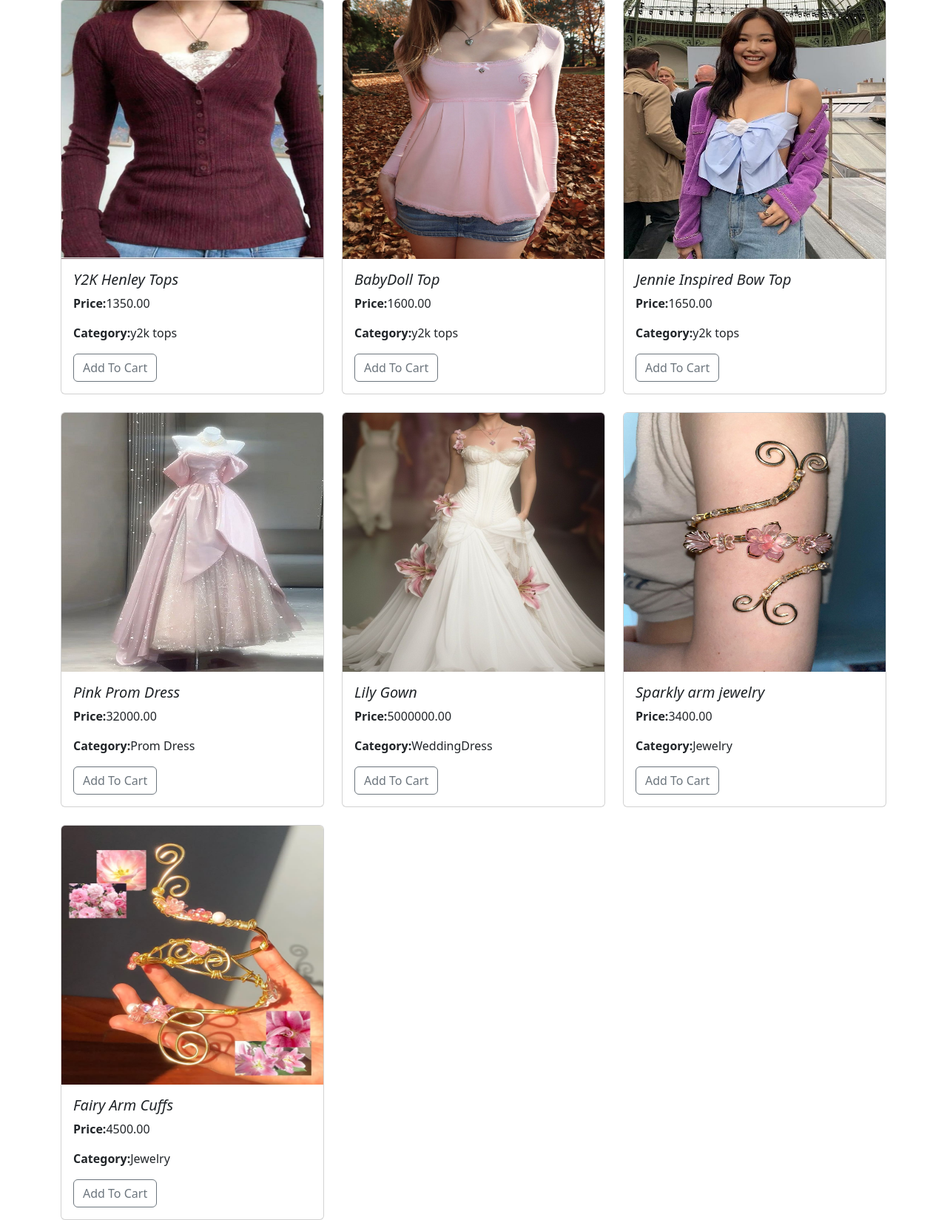
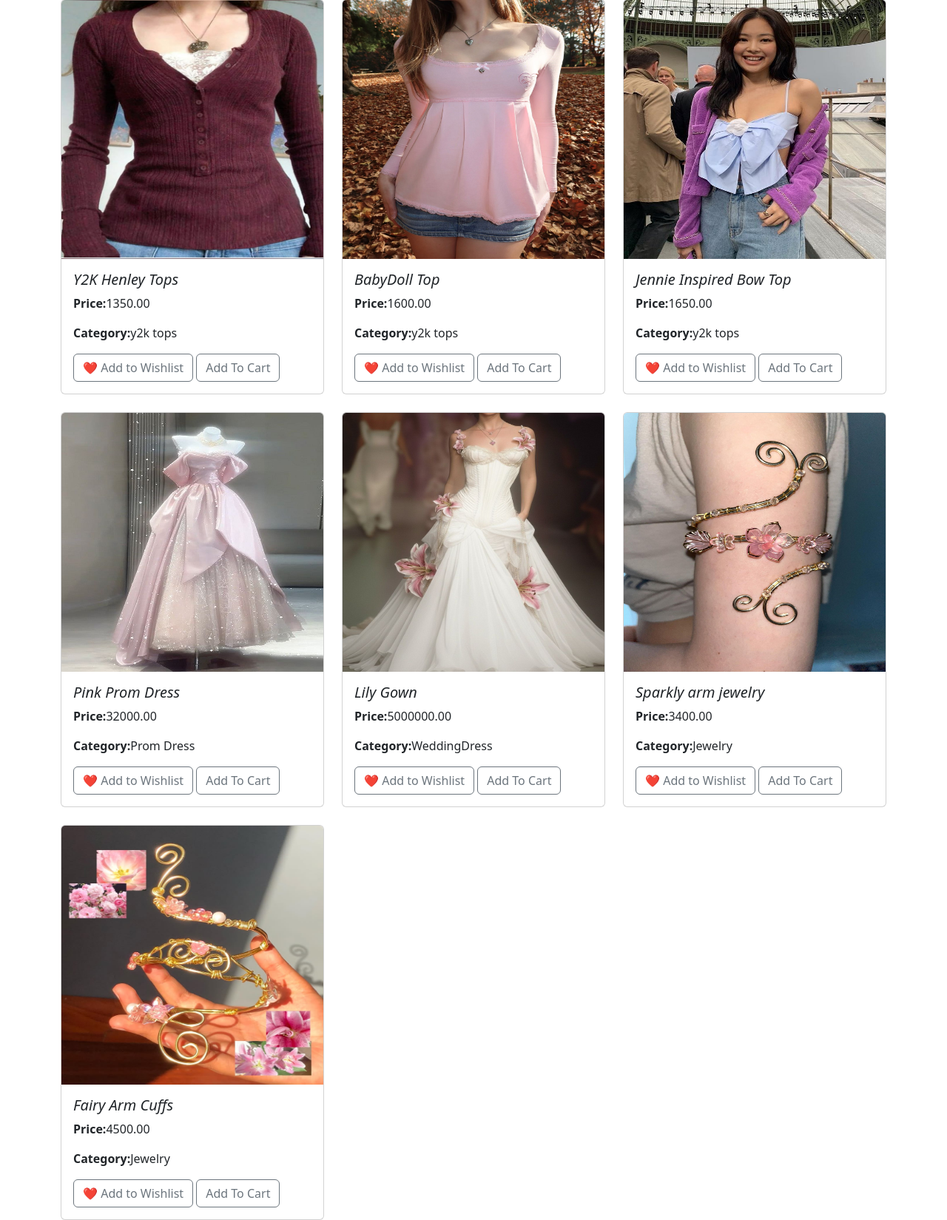
Before and after one commit to Pramila-stack/E-Commerce, a Django app: page / in a window 1280 px wide. Shown: the part 95-1744 px from the top of the page at 74% size. Run offline with Django 5.2, Linux system fonts and the light colour scheme; data comes from the database, SQL or seed files in the repository; both versions use the stored data as it was after the commit.

Commit message:
Added wishlist feature

```diff
--- a/ECOMMERCE/settings.py
+++ b/ECOMMERCE/settings.py
@@ -64,7 +64,8 @@ TEMPLATES = [
                 'django.template.context_processors.request',
                 'django.contrib.auth.context_processors.auth',
                 'django.contrib.messages.context_processors.messages',
-                'ministore.context_processors.cart_item_count'
+                'ministore.context_processors.cart_item_count',
+                'ministore.context_processors.wishlist_count',
             ],
         },
     },
--- a/ministore/context_processors.py
+++ b/ministore/context_processors.py
@@ -3,3 +3,8 @@ def cart_item_count(request):
     cart = request.session.get("cart", {})  # get the cart from session
     total_quantity = sum(cart.values())     # sum all quantities
     return {"cart_count": total_quantity}   # send this to templates
+
+
+def wishlist_count(request):
+    wishlist = request.session.get("wishlist", [])
+    return {"wishlist_count": len(wishlist)}
--- a/ministore/urls.py
+++ b/ministore/urls.py
@@ -3,12 +3,27 @@ from django.urls import path
 from ministore import views
 
 urlpatterns = [
-    path("",views.ProductListView.as_view(),name="product-list"),
-    path("product-detail/<int:pk>/",views.ProductDetailView.as_view(),name="product-detail"),
-    path("cart/",views.CartView.as_view(),name="cart"),
-    path("add-to-cart/<int:pk>/",views.AddToCartView.as_view(),name="add-cart"),
-    path("remove-cart/<int:pk>/",views.RemoveFromCartView.as_view(),name="remove-cart"),
-    path("checkout/",views.CheckoutView.as_view(),name="checkout"),
-    path("success-page/",views.CheckoutSuccessView.as_view(),name="success"),
-    path("signup/",views.SignupView.as_view(),name="signup")
+    path("", views.ProductListView.as_view(), name="product-list"),
+    path(
+        "product-detail/<int:pk>/",
+        views.ProductDetailView.as_view(),
+        name="product-detail",
+    ),
+    path("cart/", views.CartView.as_view(), name="cart"),
+    path("add-to-cart/<int:pk>/", views.AddToCartView.as_view(), name="add-cart"),
+    path(
+        "remove-cart/<int:pk>/", views.RemoveFromCartView.as_view(), name="remove-cart"
+    ),
+    path("checkout/", views.CheckoutView.as_view(), name="checkout"),
+    path("success-page/", views.CheckoutSuccessView.as_view(), name="success"),
+    path("signup/", views.SignupView.as_view(), name="signup"),
+    path("wishlist/", views.WishlistView.as_view(), name="wishlist"),
+    path(
+        "add-to-wishlist/<int:pk>/", views.AddToWishlistView.as_view(), name="add_to_wishlist"
+    ),
+    path(
+        "remove-from-wishlist/<int:pk>/",
+        views.RemoveFromWishlistView.as_view(),
+        name="remove_from_wishlist",
+    ),
 ]
--- a/ministore/views.py
+++ b/ministore/views.py
@@ -153,3 +153,36 @@ class SignupView(CreateView):
     template_name = "registration/signup.html"
     form_class = SignupForm
     success_url = reverse_lazy("login")
+
+
+class WishlistView(LoginRequiredMixin, TemplateView):
+    template_name = "wishlist.html"
+
+    def get_context_data(self, **kwargs):
+        context = super().get_context_data(**kwargs)
+
+        wishlist = self.request.session.get("wishlist", [])
+        products = Product.objects.filter(id__in=wishlist)
+
+        context["products"] = products
+        return context
+
+class AddToWishlistView(LoginRequiredMixin, View):
+    def get(self, request, pk):
+        wishlist = request.session.get("wishlist", [])
+
+        if pk not in wishlist:
+            wishlist.append(pk)
+
+        request.session["wishlist"] = wishlist
+        return redirect("wishlist")
+
+class RemoveFromWishlistView(LoginRequiredMixin, View):
+    def get(self, request, pk):
+        wishlist = request.session.get("wishlist", [])
+
+        if pk in wishlist:
+            wishlist.remove(pk)
+
+        request.session["wishlist"] = wishlist
+        return redirect("wishlist")
--- a/templates/base.html
+++ b/templates/base.html
@@ -24,6 +24,11 @@
                 {% endif %}
             </a>
 
+
+            <a href="{% url 'wishlist' %}" class="text-decoration-none">
+                ❤️ {{ wishlist_count }}
+            </a>
+
             <form action="{% url 'logout' %}" method="post">
                 {% csrf_token %}
                 <button type="submit" class="btn btn-outline-secondary">Logout</button>
--- a/templates/cart.html
+++ b/templates/cart.html
@@ -27,7 +27,7 @@
     {% endfor %}
 </table>
 <h2><strong>Total:</strong>{{ total }}</h2>
-<a href="{% url 'checkout' %}">Checkout</a>
+<a href="{% url 'checkout' %}" class="btn btn-outline-secondary">Checkout</a>
 {% else %}
 <p>No items yet.</p>
 {% endif %}
--- a/templates/checkout.html
+++ b/templates/checkout.html
@@ -4,7 +4,7 @@
 <form action="" method="post">
     {% csrf_token %}
     {{ form.as_p }}
-    <button type="submit">Place Order</button>
+    <button type="submit" class="btn btn-outline-success mt">Place Order</button>
 </form>
 
 {% endblock content %}
--- a/templates/product_list.html
+++ b/templates/product_list.html
@@ -14,9 +14,13 @@
         <img src="{{ product.image.url }}" class="card-img-top" alt="..." width="350" height="350">
       </a>
       <div class="card-body">
-        <h5 class="card-title"><a href="{% url 'product-detail' product.pk %}" class="text-decoration-none fst-italic text-dark">{{ product.name }}</a></h5>
+        <h5 class="card-title"><a href="{% url 'product-detail' product.pk %}"
+            class="text-decoration-none fst-italic text-dark">{{ product.name }}</a></h5>
         <p class="card-text"><strong>Price:</strong>{{ product.price }}</p>
         <p class="card-text"><strong>Category:</strong>{{ product.category }}</p>
+        <a href="{% url 'add_to_wishlist' product.id %}" class="btn btn-outline-secondary">
+          ❤️ Add to Wishlist
+        </a>
         <a href="{% url 'add-cart' product.pk %}" class="btn btn-outline-secondary">Add To Cart</a>
 
       </div>
```
Also changed, not shown: templates/wishlist.html (added, +34 -0 lines), db.sqlite3. Lines whose indentation alone changed are shown as unchanged.
